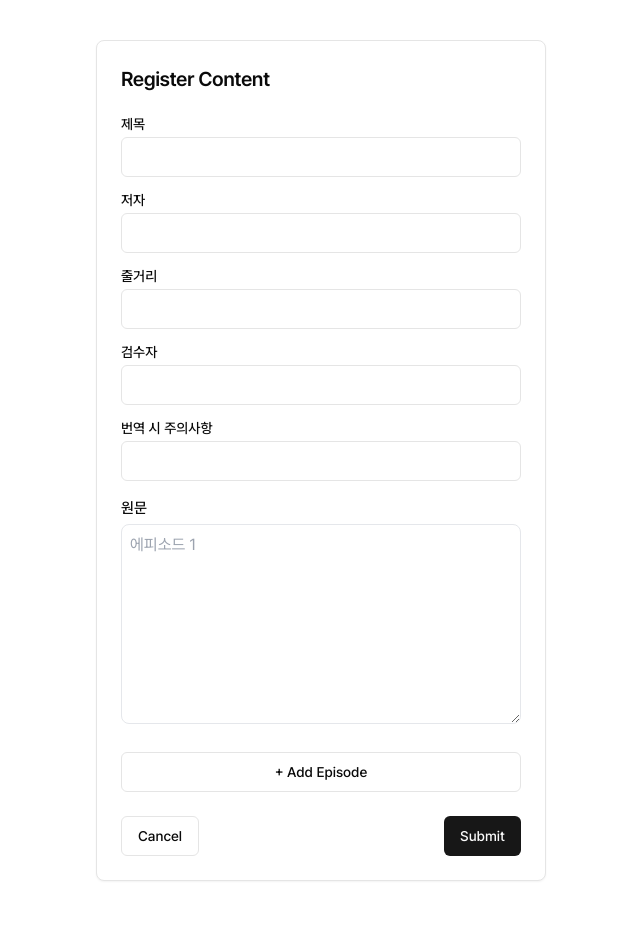
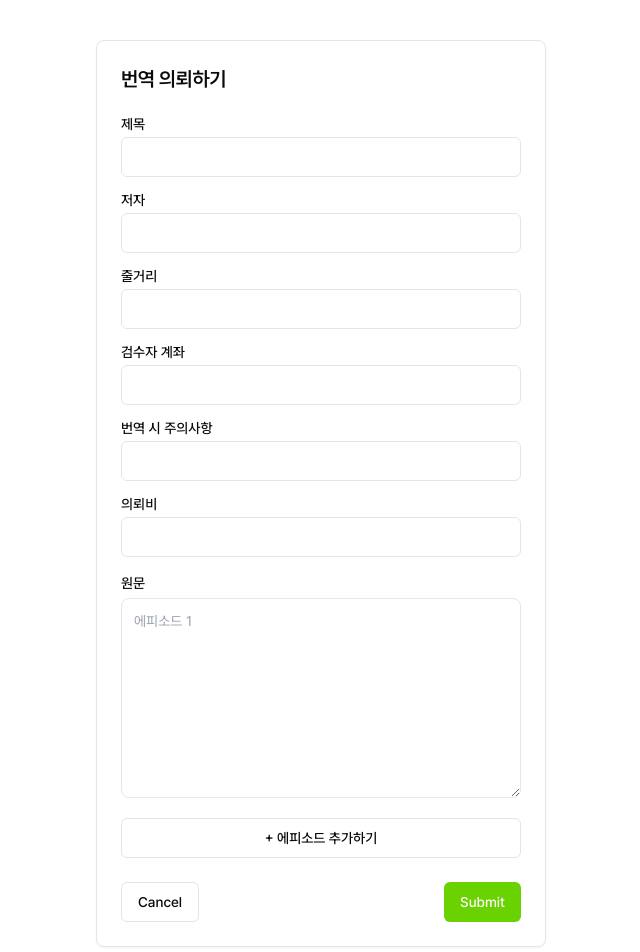
Before and after one commit to spaghetti-code-2025/frontend, a React (Vite) app: page /submitContent in a window 1280 px wide. Shown: the top 952 px of the page, without its empty margins (319-959 px from the left). Before the commit the page ends 921 px from the top, so only its background shows below. Built offline with nearby package versions, Linux system fonts and the light colour scheme.

Commit message:
✨ feat: api 연동

```diff
--- a/src/components/nodit/WalletSelector.tsx
+++ b/src/components/nodit/WalletSelector.tsx
@@ -53,6 +53,8 @@ export function WalletSelector(walletSortingOptions: WalletSortingOptions) {
     disconnect();
     localStorage.removeItem("wallet_address");
   }, [disconnect]);
+
+  console.log(account);
 
   return connected ? (
     <DropdownMenu>
--- a/src/pages/submitContent/index.tsx
+++ b/src/pages/submitContent/index.tsx
@@ -10,6 +10,8 @@ import {
 } from "@/components/ui/card";
 import { Input } from "@/components/ui/input";
 import { Label } from "@/components/ui/label";
+import { Link } from "react-router-dom";
+import { Account, Aptos, AptosConfig } from "@aptos-labs/ts-sdk";
 
 const SubmitContent = () => {
   const [formData, setFormData] = useState({
@@ -17,9 +19,9 @@ const SubmitContent = () => {
     author: "",
     intro: "",
     notes: "",
-    price: 0,
+    price: "",
     length: 0,
-    reviewer_id: "",
+    reviewer_address: "",
   });
 
   const [contents, setContents] = useState([
@@ -50,20 +52,35 @@ const SubmitContent = () => {
     ]);
   };
 
-  const removeContentField = (index: number) => {
-    setContents((prev) => prev.filter((_, i) => i !== index));
-  };
-
   const handleSubmit = async (e: React.FormEvent) => {
     e.preventDefault();
 
+    const price = parseFloat(formData.price);
+
+    const separator: number[] = [];
+
+    let currentIndex = 0;
+
+    contents.forEach((content) => {
+      currentIndex += content.content.length;
+      separator.push(currentIndex - 1);
+    });
+
+    const totalLength = contents.reduce(
+      (sum, content) => sum + content.content.length,
+      0,
+    );
+
     const payload = {
       ...formData,
-      contents,
+      content: contents.map((item) => item.content).join(" "),
+      separator,
+      length: totalLength,
+      price: price,
     };
 
     try {
-      const response = await fetch("/api/submit", {
+      const response = await fetch("http://98.80.100.119:3000/novel", {
         method: "POST",
         headers: {
           "Content-Type": "application/json",
@@ -72,9 +89,24 @@ const SubmitContent = () => {
       });
 
       if (response.ok) {
-        alert("Form submitted successfully!");
+        alert("의뢰 요청이 성공했어요 🙂");
+        const body = await response.json();
+
+        console.log(body);
+
+        setFormData({
+          title: "",
+          author: "",
+          intro: "",
+          notes: "",
+          price: "",
+          length: 0,
+          reviewer_address: "",
+        });
+
+        setContents([{ content: "", start_index: 0, end_index: 0 }]);
       } else {
-        alert("Failed to submit the form.");
+        alert("의뢰 요청이 실패했어요 😞");
       }
     } catch (error) {
       console.error("Error submitting form:", error);
@@ -85,7 +117,7 @@ const SubmitContent = () => {
     <div className="w-full flex justify-center py-10">
       <Card className="w-[450px]">
         <CardHeader>
-          <CardTitle className="text-xl">Register Content</CardTitle>
+          <CardTitle className="text-xl">번역 의뢰하기</CardTitle>
         </CardHeader>
         <CardContent>
           <form onSubmit={handleSubmit}>
@@ -121,12 +153,12 @@ const SubmitContent = () => {
                 />
               </div>
               <div className="flex flex-col space-y-1.5">
-                <Label htmlFor="reviewer_id">검수자</Label>
+                <Label htmlFor="reviewer_address">검수자 계좌</Label>
                 <Input
-                  id="reviewer_id"
-                  name="reviewer_id"
+                  id="reviewer_address"
+                  name="reviewer_address"
                   placeholder=""
-                  value={formData.reviewer_id}
+                  value={formData.reviewer_address}
                   onChange={handleInputChange}
                 />
               </div>
@@ -140,14 +172,24 @@ const SubmitContent = () => {
                   onChange={handleInputChange}
                 />
               </div>
+              <div className="flex flex-col space-y-1.5">
+                <Label htmlFor="author">의뢰비</Label>
+                <Input
+                  id="price"
+                  name="price"
+                  placeholder=""
+                  value={formData.price}
+                  onChange={handleInputChange}
+                />
+              </div>
               <div className="flex flex-col">
-                <Label className="text-[15px]" htmlFor="reviewer_id">
+                <Label className="text-[14px]" htmlFor="reviewer_id">
                   원문
                 </Label>
                 {contents.map((content, index) => (
                   <div key={index} className="flex">
                     <textarea
-                      className="w-full h-[200px] my-1 border border-gray-200 rounded-lg focus:outline-black focus:outline-1 p-2"
+                      className="w-full h-[200px] text-[14px] my-1 border border-gray-200 rounded-lg focus:outline-black focus:outline-1 p-3"
                       placeholder={`에피소드 ${index + 1}`}
                       value={content.content}
                       onChange={(e) =>
@@ -157,22 +199,19 @@ const SubmitContent = () => {
                   </div>
                 ))}
               </div>
-              <Button
-                variant="outline"
-                onClick={addContentField}
-                type="button"
-                className="mt-2"
-              >
-                + Add Episode
+              <Button variant="outline" onClick={addContentField} type="button">
+                + 에피소드 추가하기
               </Button>
             </div>
           </form>
         </CardContent>
         <CardFooter className="flex justify-between">
-          <Button variant="outline" type="button">
-            Cancel
-          </Button>
-          <Button type="submit" onClick={handleSubmit}>
+          <Link to="/" className="no-underline">
+            <Button variant="outline" type="button">
+              Cancel
+            </Button>
+          </Link>
+          <Button className="bg-[#69D200]" type="submit" onClick={handleSubmit}>
             Submit
           </Button>
         </CardFooter>
```
